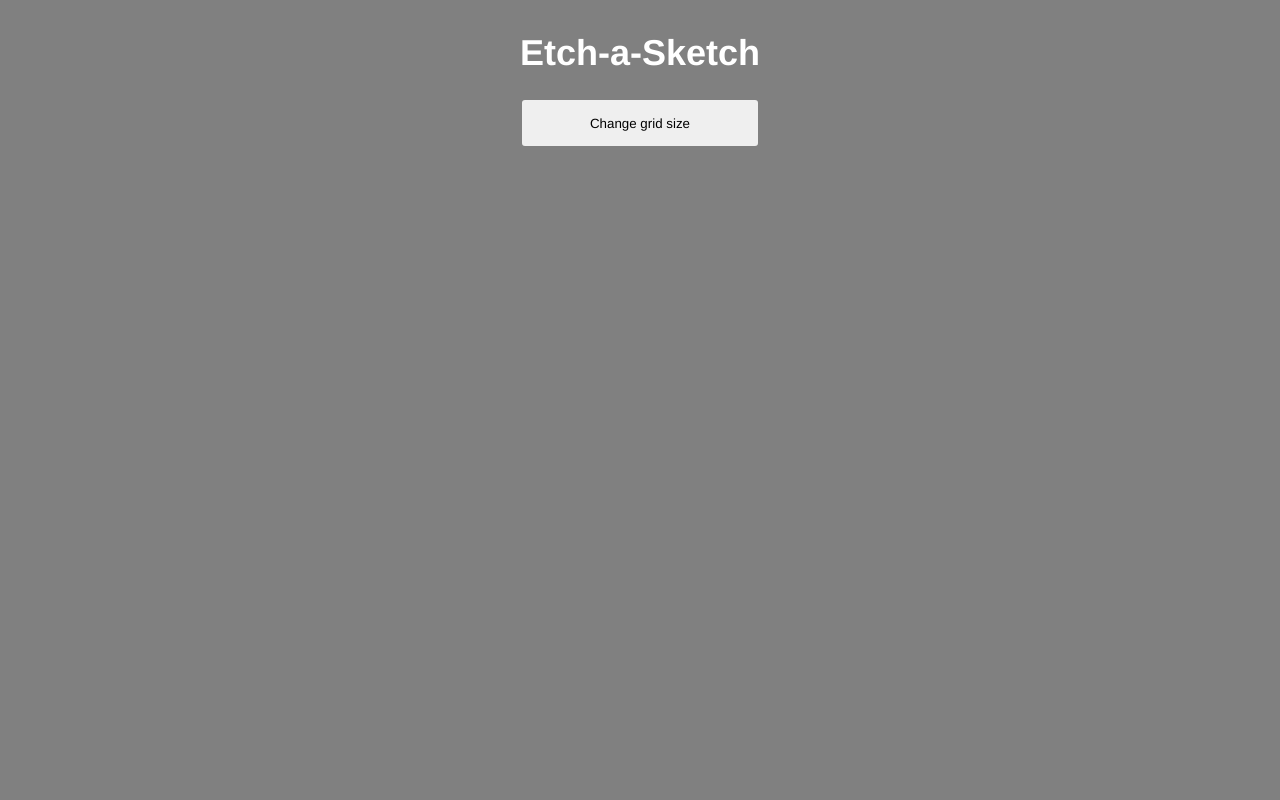
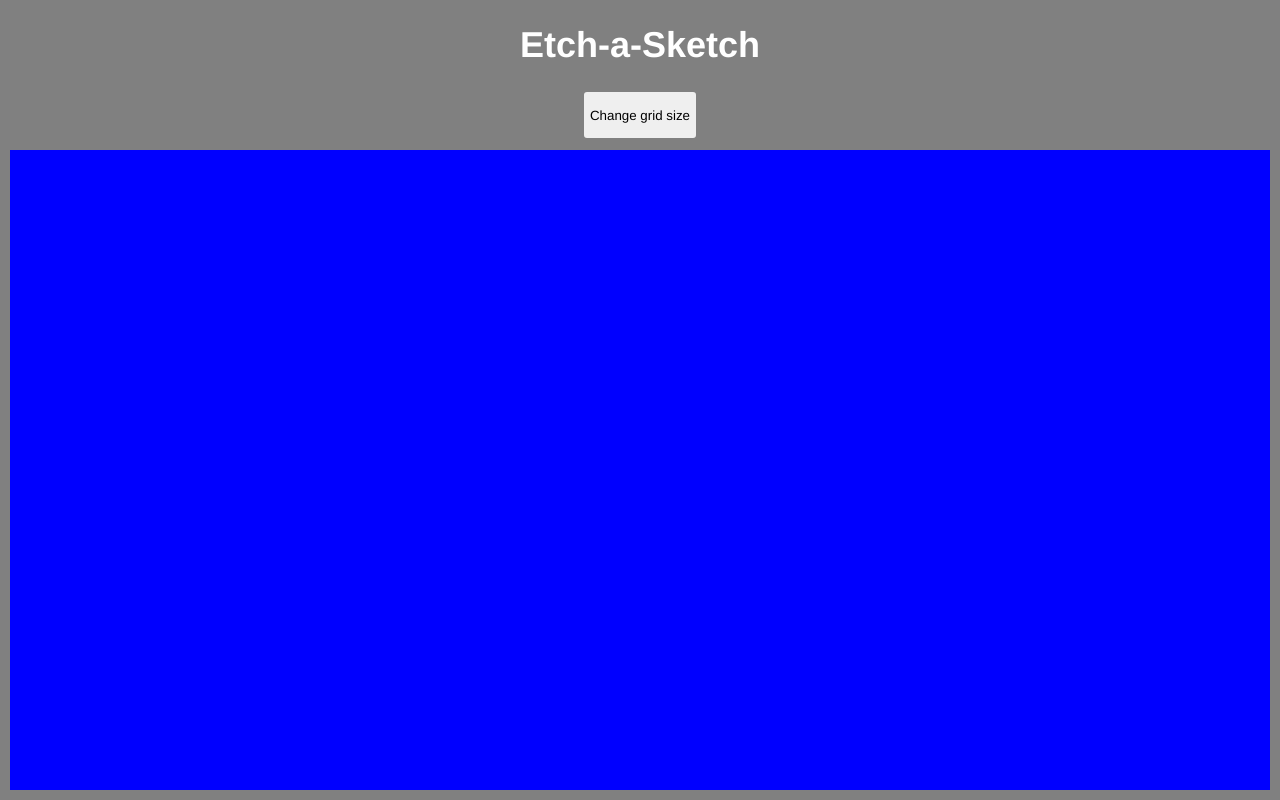
Before and after one commit to jakefernandesjf/Etch-a-Sketch, a plain HTML site: page index.html in a window 1280 px wide. Drawn offline with Linux system fonts and the light colour scheme.

Commit message:
Create javascript to create sketch container

```diff
--- a/javascript.js
+++ b/javascript.js
@@ -1 +1,18 @@
 // javascript.js
+
+const container = document.querySelector(".container");
+
+for (let row = 0; row < 16; row++) {
+    const rowContainer = document.createElement("div");
+    rowContainer.style.display = "flex";
+    rowContainer.style.flex = 1;
+    rowContainer.style.backgroundColor = "red";
+    rowContainer.style.alignItems = "stretch";
+    for (let col = 0; col < 16; col++) {
+        let squareDiv = document.createElement("div");
+        squareDiv.classList.add("square");
+        squareDiv.style.flex = "1";
+        rowContainer.appendChild(squareDiv);
+    }
+    container.appendChild(rowContainer);
+}
--- a/styles.css
+++ b/styles.css
@@ -3,19 +3,25 @@
 * {
     color: white;
     font-family: 'Helvetica', sans-serif;
+    box-sizing: border-box;
 }
 
 body {
     display: flex;
+    flex-direction: column;
     justify-content: center;
-
+    height: 100vh;
+    margin: 0px;
     background-color: grey;
 }
 
 .header {
+    align-self: center;
     display: flex;
     flex-direction: column;
-    justify-content: center;
+    align-items: center;
+    width: 250px;
+    text-align: center;
 }
 
 .title {
@@ -29,3 +35,17 @@ body {
     border-radius: 5px;
     height: 50px;
 }
+
+.container {
+    flex: 1;
+    display: flex;
+    flex-direction: column;
+    justify-content: center;
+    margin: 10px;
+}
+
+.square {
+    padding: 0px;
+    margin: 0px;
+    background-color: blue;
+}
```
